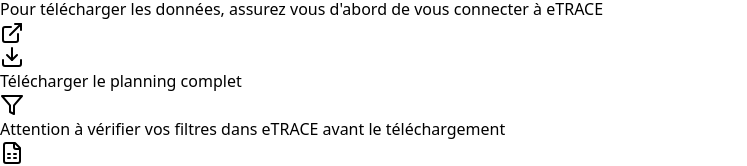
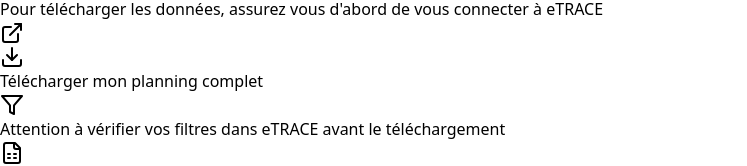
Before and after one commit to dilm-seo/etracemaster, a React (Vite) app: page / in a window 1280 px wide. Shown: the part 147-313 px from the top of the page, without its empty margins (0-747 px from the left). Built offline with nearby package versions, Linux system fonts and the light colour scheme.

Commit message:
Add files via upload

```diff
--- a/src/components/TechnicianSelector.tsx
+++ b/src/components/TechnicianSelector.tsx
@@ -85,7 +85,7 @@
           >
             <div className="absolute inset-0 bg-gradient-to-r from-violet-400/20 to-fuchsia-400/20 opacity-0 group-hover:opacity-100 transition-opacity duration-300"></div>
             <Download className="h-5 w-5 transform group-hover:translate-y-0.5 transition-transform duration-200" />
-            <span className="relative">Télécharger le planning complet</span>
+            <span className="relative">Télécharger mon planning complet</span>
           </a>
 
           <div className="flex items-center space-x-2 text-slate-300 text-sm justify-center bg-slate-700/30 px-4 py-3 rounded-lg">
```
